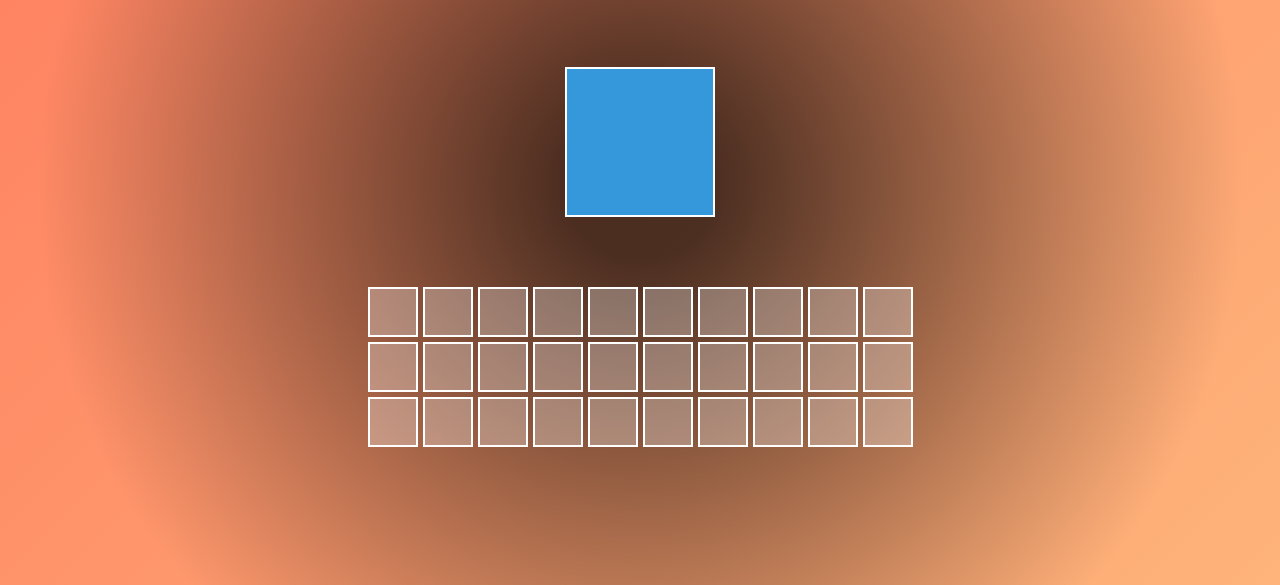
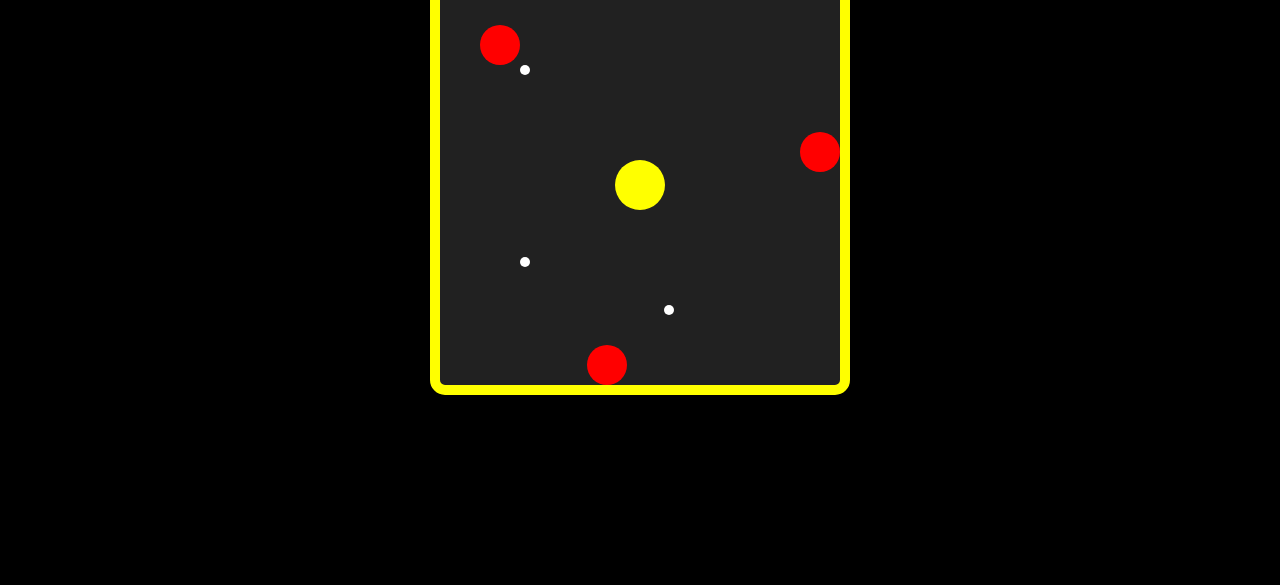
Before and after one commit to zash4op/website, a plain HTML site: page index.html in a window 1280 px wide. Shown: the part 215-800 px from the top of the page. Drawn offline with Linux system fonts and the light colour scheme.

Commit message:
Update index.html
Pac

```diff
--- a/index.html
+++ b/index.html
@@ -3,140 +3,144 @@
 <head>
   <meta charset="UTF-8">
   <meta name="viewport" content="width=device-width, initial-scale=1.0">
-  <title>CSS Magic Show</title>
+  <title>CSS Pac-Man Simulation</title>
   <style>
-    * {
+    body {
+      background-color: black;
       margin: 0;
       padding: 0;
-      box-sizing: border-box;
-    }
-    body {
-      font-family: 'Arial', sans-serif;
-      height: 100vh;
-      background: linear-gradient(135deg, #ff7e5f, #feb47b);
-      color: white;
       display: flex;
       justify-content: center;
       align-items: center;
-      flex-direction: column;
-      overflow: hidden;
+      height: 100vh;
     }
-    .title {
-      font-size: 4em;
-      text-align: center;
-      margin: 20px;
-      animation: textAnimation 3s infinite alternate;
+
+    .game-board {
+      width: 400px;
+      height: 400px;
+      position: relative;
+      background-color: #212121;
+      border: 10px solid yellow;
+      border-radius: 15px;
+      display: grid;
+      grid-template-columns: repeat(10, 1fr);
+      grid-template-rows: repeat(10, 1fr);
     }
-    .title:hover {
-      color: #ffcc00;
-      transform: scale(1.2) rotate(-5deg);
-      text-shadow: 2px 2px 10px rgba(0, 0, 0, 0.8);
+
+    .pacman {
+      width: 50px;
+      height: 50px;
+      background-color: yellow;
+      border-radius: 50%;
+      position: absolute;
+      top: 50%;
+      left: 50%;
+      transform: translate(-50%, -50%);
+      animation: pacmanMove 5s infinite linear;
     }
-    @keyframes textAnimation {
+
+    @keyframes pacmanMove {
       0% {
-        transform: translateY(0);
+        top: 50%;
+        left: 50%;
+        transform: translate(-50%, -50%) rotate(0deg);
+      }
+      25% {
+        top: 10%;
+        left: 50%;
+        transform: translate(-50%, -50%) rotate(90deg);
+      }
+      50% {
+        top: 50%;
+        left: 90%;
+        transform: translate(-50%, -50%) rotate(180deg);
+      }
+      75% {
+        top: 90%;
+        left: 50%;
+        transform: translate(-50%, -50%) rotate(270deg);
       }
       100% {
-        transform: translateY(-20px);
+        top: 50%;
+        left: 10%;
+        transform: translate(-50%, -50%) rotate(360deg);
       }
     }
-    /* 3D Cube */
-    .cube {
-      width: 150px;
-      height: 150px;
-      position: relative;
-      transform-style: preserve-3d;
-      animation: rotateCube 5s infinite linear;
-      margin: 50px 0;
+
+    .ghost {
+      width: 40px;
+      height: 40px;
+      background-color: red;
+      border-radius: 50%;
+      position: absolute;
+      animation: ghostMove 3s infinite linear;
     }
-    .cube div {
-      position: absolute;
-      width: 150px;
-      height: 150px;
-      background-color: rgba(0, 0, 0, 0.5);
-      border: 2px solid white;
-    }
-    .cube .front {
-      transform: translateZ(75px);
-      background-color: #3498db;
-    }
-    .cube .back {
-      transform: rotateY(180deg) translateZ(75px);
-      background-color: #e74c3c;
-    }
-    .cube .left {
-      transform: rotateY(-90deg) translateX(-75px);
-      background-color: #2ecc71;
-    }
-    .cube .right {
-      transform: rotateY(90deg) translateX(75px);
-      background-color: #f39c12;
-    }
-    .cube .top {
-      transform: rotateX(90deg) translateY(-75px);
-      background-color: #9b59b6;
-    }
-    .cube .bottom {
-      transform: rotateX(-90deg) translateY(75px);
-      background-color: #34495e;
-    }
-    @keyframes rotateCube {
-      0% { transform: rotateX(0) rotateY(0); }
-      100% { transform: rotateX(360deg) rotateY(360deg); }
-    }
-    /* Maze */
-    .maze {
-      display: grid;
-      grid-template-columns: repeat(10, 50px);
-      grid-gap: 5px;
-      margin: 20px;
-    }
-    .maze div {
-      width: 50px;
-      height: 50px;
-      background-color: rgba(255, 255, 255, 0.3);
-      border: 2px solid white;
-      transition: background-color 0.3s ease;
-    }
-    .maze div:hover {
-      background-color: #ff7e5f;
-    }
-    /* Dynamic Background with Particle Effect */
-    .background {
-      position: absolute;
-      top: 0;
-      left: 0;
-      width: 100%;
-      height: 100%;
-      background: radial-gradient(circle, rgba(0, 0, 0, 0.7) 10%, transparent 80%);
-      animation: particleEffect 20s infinite linear;
-      z-index: -1;
-    }
-    @keyframes particleEffect {
+
+    @keyframes ghostMove {
       0% {
-        background: radial-gradient(circle, rgba(0, 0, 0, 0.7) 10%, transparent 80%);
+        top: 10%;
+        left: 10%;
+      }
+      25% {
+        top: 90%;
+        left: 10%;
+      }
+      50% {
+        top: 90%;
+        left: 90%;
+      }
+      75% {
+        top: 10%;
+        left: 90%;
       }
       100% {
-        background: radial-gradient(circle, rgba(0, 0, 0, 0.3) 10%, transparent 80%);
+        top: 10%;
+        left: 10%;
+      }
+    }
+
+    .dot {
+      width: 10px;
+      height: 10px;
+      background-color: white;
+      border-radius: 50%;
+      position: absolute;
+      animation: dotMove 5s infinite linear;
+    }
+
+    @keyframes dotMove {
+      0% {
+        top: 20%;
+        left: 20%;
+      }
+      25% {
+        top: 20%;
+        left: 80%;
+      }
+      50% {
+        top: 80%;
+        left: 80%;
+      }
+      75% {
+        top: 80%;
+        left: 20%;
+      }
+      100% {
+        top: 20%;
+        left: 20%;
       }
     }
   </style>
 </head>
 <body>
-  <div class="background"></div>
-  <h1 class="title">Welcome to the CSS Magic</h1>
-  <div class="cube">
-    <div class="front"></div>
-    <div class="back"></div>
-    <div class="left"></div>
-    <div class="right"></div>
-    <div class="top"></div>
-    <div class="bottom"></div>
-  </div>
-  <div class="maze">
-    <div></div><div></div><div></div><div></div><div></div><div></div><div></div><div></div><div></div><div></div>
-    <div></div><div></div><div></div><div></div><div></div><div></div><div></div><div></div><div></div><div></div>
-    <div></div><div></div><div></div><div></div><div></div><div></div><div></div><div></div><div></div><div></div>
+  <div class="game-board">
+    <div class="pacman"></div>
+    <div class="ghost"></div>
+    <div class="ghost" style="animation-delay: 1s;"></div>
+    <div class="ghost" style="animation-delay: 2s;"></div>
+    <div class="dot"></div>
+    <div class="dot" style="animation-delay: 1s;"></div>
+    <div class="dot" style="animation-delay: 2s;"></div>
   </div>
 </body>
 </html>
```
